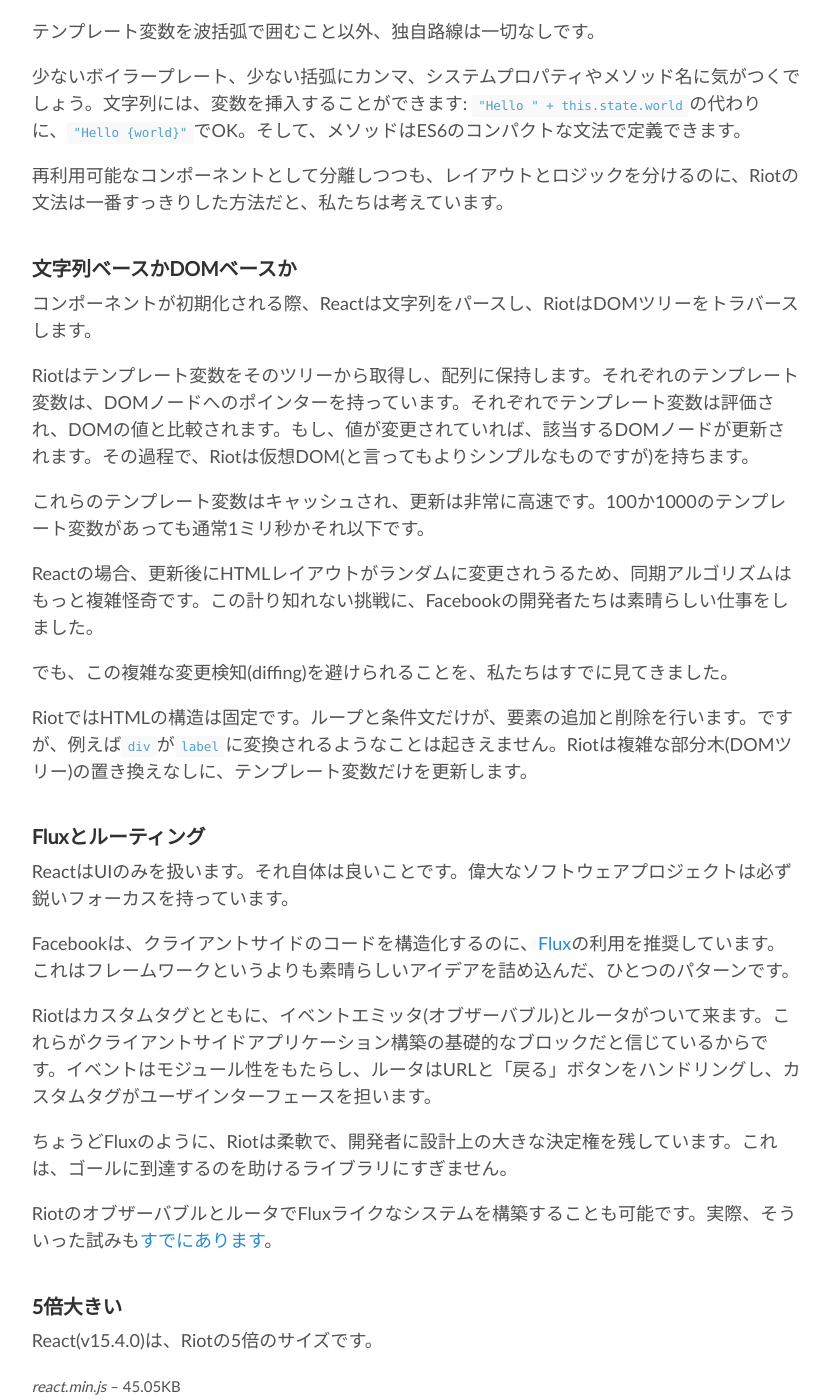
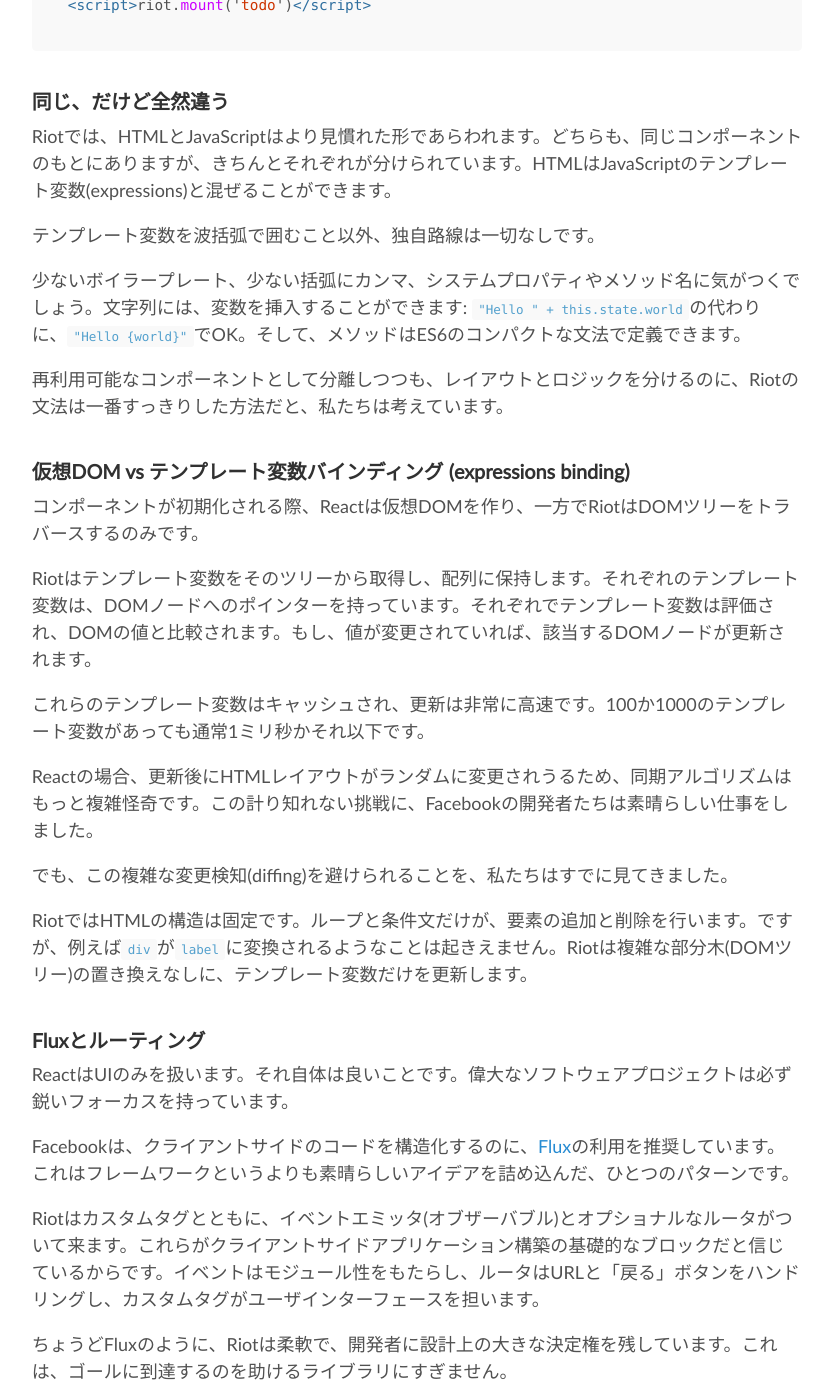
Before and after one commit to riot/riot.github.io, a Jekyll site: the page built from ja/compare.md, in a window 1280 px wide and 1400 px high, scrolled down 2779 px. Shown: the whole window, without its empty margins (223-1053 px from the left). Built offline with Jekyll 4.4.1, drawn with Linux system fonts in a browser that asks for light colours; nearby versions of some CDN libraries; some of the changed text lies outside the part shown.

Commit message:
Updates ja/compare

````diff
--- a/ja/compare.md
+++ b/ja/compare.md
@@ -18,55 +18,65 @@
 
 関連するこれらの技術をコンポーネント内にまとめることで、システムはよりクリーンになります。この重要な直感において、Reactは偉大でした。
 
-Reactはよく機能し、まだ使っているプロジェクトもありますが、Reactのサイズと文法 (**特に** 文法!) には不満もありました。私たちは、ユーザにとっても、実装としても、もっと単純にできないものか考え始めたのです。
-
-
 ### Reactの文法
 
 次の例は、Reactのホームページから直接持ってきたものです。
-
 
 ``` javascript
 import React from 'react';
 import ReactDOM from 'react-dom';
 
-class Todo extends React.Component {
-    constructor(props) {
-        super(props);
-        this.state = {items: [], text: ''};
-    }
+class TodoApp extends React.Component {
+  constructor(props) {
+    super(props);
+    this.handleChange = this.handleChange.bind(this);
+    this.handleSubmit = this.handleSubmit.bind(this);
+    this.state = {items: [], text: ''};
+  }
 
-    render() {
-        const {items, text} = this.state;
-        return (
-            <div>
-                <h3>TODO</h3>
-                <ul>
-                    <li>{items.map((item, i)=> <li key={i}>{item}</li>)}</li>
-                </ul>
-                <form onSubmit={this._onSubmit}>
-                    <input onChange={this._onChange} value={text}/>
-                    <button>Add #{items.length + 1}</button>
-                </form>
-            </div>
-        );
-    }
+  render() {
+    return (
+      <div>
+        <h3>TODO</h3>
+        <TodoList items={this.state.items} />
+        <form onSubmit={this.handleSubmit}>
+          <input onChange={this.handleChange} value={this.state.text} />
+          <button>{'Add #' + (this.state.items.length + 1)}</button>
+        </form>
+      </div>
+    );
+  }
 
-    _onChange(e) {
-        this.setState({text: e.target.value});
-    }
+  handleChange(e) {
+    this.setState({text: e.target.value});
+  }
 
-    _onSubmit(e) {
-        e.preventDefault();
-        const {items, text} = this.state;
-        this.setState({
-            items: items.concat(text),
-            text: ''
-        });
-    }
+  handleSubmit(e) {
+    e.preventDefault();
+    var newItem = {
+      text: this.state.text,
+      id: Date.now()
+    };
+    this.setState((prevState) => ({
+      items: prevState.items.concat(newItem),
+      text: ''
+    }));
+  }
 }
 
-ReactDOM.render(<Todo/>, mountNode);
+class TodoList extends React.Component {
+  render() {
+    return (
+      <ul>
+        {this.props.items.map(item => (
+          <li key={item.id}>{item.text}</li>
+        ))}
+      </ul>
+    );
+  }
+}
+
+ReactDOM.render(<TodoApp />, mountNode);
 ```
 
 JSXはHTMLとJavaScriptのミックスです。HTMLをコンポーネントの好きなところに含めることができます。メソッドの中でも、プロパティの値としても。
@@ -85,14 +95,15 @@
   </ul>
 
   <form onsubmit={ handleSubmit }>
-    <input>
+    <input ref="input">
     <button>Add #{ items.length + 1 }</button>
   </form>
 
   this.items = []
 
   handleSubmit(e) {
-    var input = e.target[0]
+    e.preventDefault()
+    var input = this.refs.input
     this.items.push(input.value)
     input.value = ''
   }
@@ -118,11 +129,11 @@
 再利用可能なコンポーネントとして分離しつつも、レイアウトとロジックを分けるのに、Riotの文法は一番すっきりした方法だと、私たちは考えています。
 
 
-### 文字列ベースかDOMベースか
+### 仮想DOM vs テンプレート変数バインディング (expressions binding)
 
-コンポーネントが初期化される際、Reactは文字列をパースし、RiotはDOMツリーをトラバースします。
+コンポーネントが初期化される際、Reactは仮想DOMを作り、一方でRiotはDOMツリーをトラバースするのみです。
 
-Riotはテンプレート変数をそのツリーから取得し、配列に保持します。それぞれのテンプレート変数は、DOMノードへのポインターを持っています。それぞれでテンプレート変数は評価され、DOMの値と比較されます。もし、値が変更されていれば、該当するDOMノードが更新されます。その過程で、Riotは仮想DOM(と言ってもよりシンプルなものですが)を持ちます。
+Riotはテンプレート変数をそのツリーから取得し、配列に保持します。それぞれのテンプレート変数は、DOMノードへのポインターを持っています。それぞれでテンプレート変数は評価され、DOMの値と比較されます。もし、値が変更されていれば、該当するDOMノードが更新されます。
 
 これらのテンプレート変数はキャッシュされ、更新は非常に高速です。100か1000のテンプレート変数があっても通常1ミリ秒かそれ以下です。
 
@@ -139,7 +150,7 @@
 
 Facebookは、クライアントサイドのコードを構造化するのに、[Flux](http://facebook.github.io/flux/docs/overview.html)の利用を推奨しています。これはフレームワークというよりも素晴らしいアイデアを詰め込んだ、ひとつのパターンです。
 
-Riotはカスタムタグとともに、イベントエミッタ(オブザーバブル)とルータがついて来ます。これらがクライアントサイドアプリケーション構築の基礎的なブロックだと信じているからです。イベントはモジュール性をもたらし、ルータはURLと「戻る」ボタンをハンドリングし、カスタムタグがユーザインターフェースを担います。
+Riotはカスタムタグとともに、イベントエミッタ(オブザーバブル)とオプショナルなルータがついて来ます。これらがクライアントサイドアプリケーション構築の基礎的なブロックだと信じているからです。イベントはモジュール性をもたらし、ルータはURLと「戻る」ボタンをハンドリングし、カスタムタグがユーザインターフェースを担います。
 
 ちょうどFluxのように、Riotは柔軟で、開発者に設計上の大きな決定権を残しています。これは、ゴールに到達するのを助けるライブラリにすぎません。
 
````
